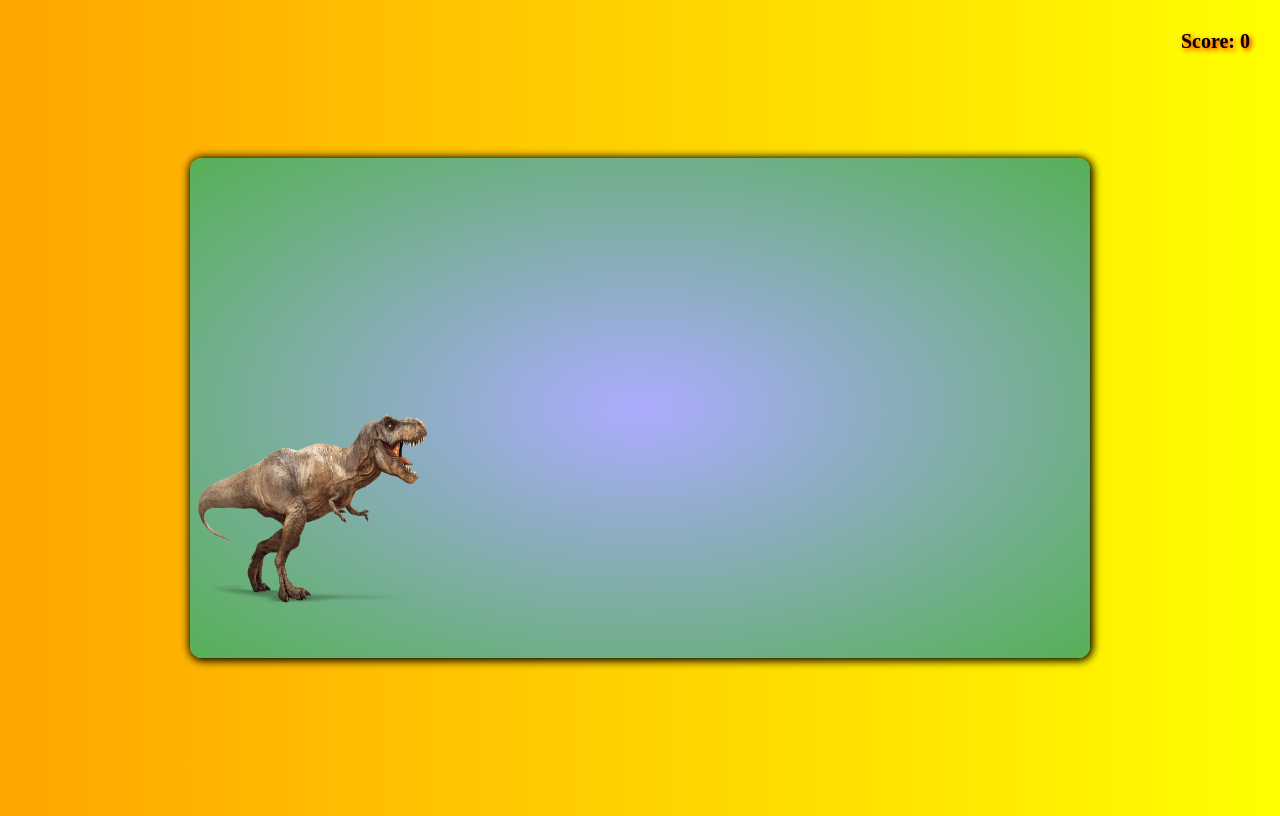
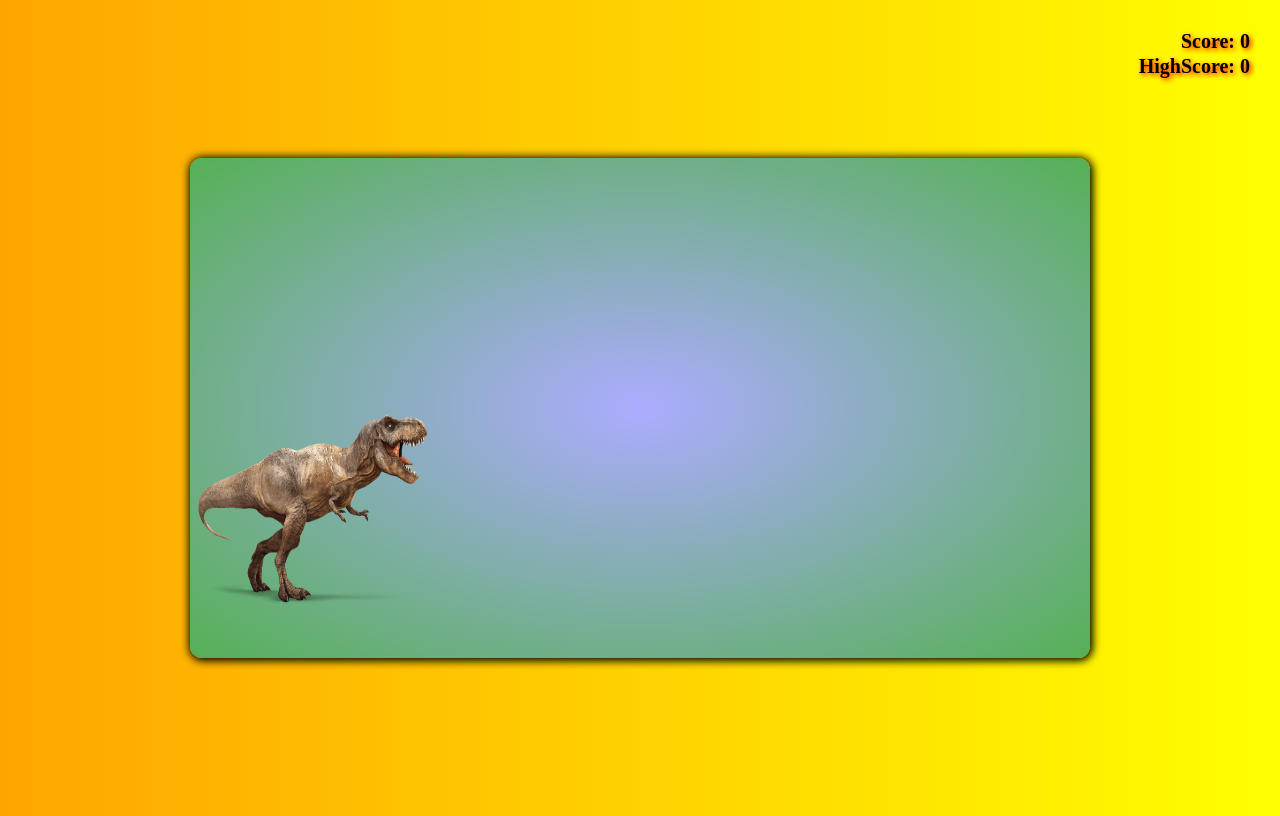
Before and after one commit to Eshanpokhrel/dinogame, a plain HTML site: page index.html in a window 1280 px wide. Drawn offline with Linux system fonts and the light colour scheme.

Commit message:
high score added

```diff
--- a/index.html
+++ b/index.html
@@ -9,10 +9,11 @@
 </head>
 <body>
     <div id="scoreCard">Score: 0</div>
+    <div id="highScoreCard">HighScore: 0</div>
     <div class="game">
         <div id="dino"></div>
         <div id="cactus"></div>
     </div>
-    <script src="script.js"></script>
+    <!-- <script src="script.js"></script> -->
 </body>
 </html>
--- a/script.js
+++ b/script.js
@@ -1,6 +1,8 @@
 const dino = document.getElementById("dino");
 const cactus = document.getElementById("cactus");
 let score = 0;
+let highscore = 0;
+
 function jump(){
     if(dispatchEvent.classList!="jump"){
         dino.classList.add("jump");
@@ -18,6 +20,8 @@ let checkAlive = setInterval(function(){
     if(cactusLeft > 0 && cactusLeft < 70 && dinoTop >= 143){
         dino.style.animationPlayState = 'paused';
         cactus.style.animationPlayState = 'paused';
+        highscore = score;
+        document.getElementById("highScoreCard").textContent = `HighScore: ${highscore}`;
         alert("Game Over!!!");
         window.location.reload();
     }
--- a/style.css
+++ b/style.css
@@ -43,6 +43,15 @@ body{
     color: black;
     text-shadow: 2px 2px 5px red;
 }
+#highScoreCard{
+    position: absolute;
+    top: 55px;
+    right: 30px;
+    font-size: 20px;
+    font-weight: bold;
+    color: black;
+    text-shadow: 2px 2px 5px red;
+}
 @keyframes jump{
     0%{
         top: 143px;
```
